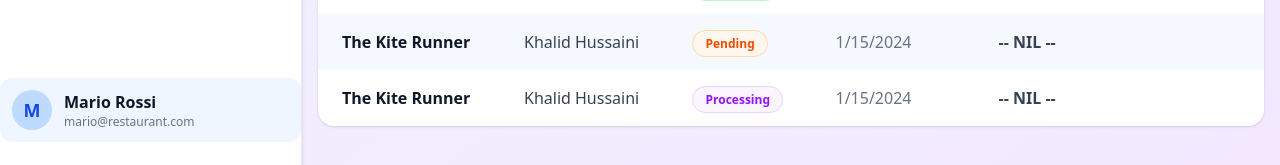
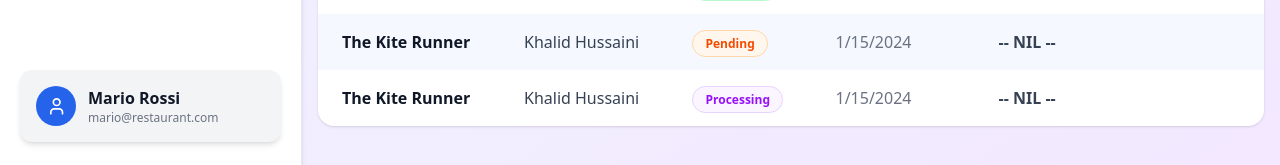
Before and after one commit to hba777/ai-books, a Next.js app in the folder frontend/: page /classification in a window 1280 px wide. Shown: the part 787-952 px from the top of the page. Built offline with nearby package versions, Linux system fonts and the light colour scheme; no server answers.

Commit message:
Sidebar and Classifcation Card ui fixed further

```diff
--- a/frontend/src/components/Sidebar/Sidebar.tsx
+++ b/frontend/src/components/Sidebar/Sidebar.tsx
@@ -64,6 +64,7 @@
   const active = (href: string) => router.pathname === href;
   const [username, setUsername] = useState("Mario Rossi");
   const [email, setEmail] = useState("mario@restaurant.com");
+  const [userInitial, setUserInitial] = useState("M");
 
   useEffect(() => {
     if (typeof window !== "undefined") {
@@ -71,7 +72,10 @@
       if (token) {
         try {
           const decoded: any = jwtDecode(token);
-          if (decoded && decoded.sub) setUsername(decoded.sub);
+          if (decoded && decoded.sub) {
+            setUsername(decoded.sub);
+            setUserInitial(decoded.sub.charAt(0).toUpperCase());
+          }
           if (decoded && decoded.email) setEmail(decoded.email);
         } catch {}
       }
@@ -90,7 +94,11 @@
             collapsed ? "px-2" : "px-6"
           }`}
         >
-          <div className={`flex items-center mb-10 transition-all duration-300 ${collapsed ? "justify-center" : "justify-between"}`}>
+          <div
+            className={`flex items-center mb-10 transition-all duration-300 ${
+              collapsed ? "justify-center" : "justify-between"
+            }`}
+          >
             {collapsed ? (
               // Only show the collapse/expand button centered
               <button
@@ -131,10 +139,12 @@
                   <button
                     className="p-1.5 rounded-md hover:bg-gray-100 transition"
                     onClick={() => setCollapsed(!collapsed)}
-                    aria-label={collapsed ? "Expand sidebar" : "Collapse sidebar"}
+                    aria-label={
+                      collapsed ? "Expand sidebar" : "Collapse sidebar"
+                    }
                   >
                     {collapsed ? (
-                      <IoIosArrowForward className="text-gray-500 text-xl mr-4"/>
+                      <IoIosArrowForward className="text-gray-500 text-xl mr-4" />
                     ) : (
                       <IoIosArrowBack className="text-gray-400 text-lg" />
                     )}
@@ -204,7 +214,7 @@
                       <span className="absolute top-2 right-2 w-2.5 h-2.5 bg-[#60a5fa] rounded-full" />
                     )}
                     <span
-                      className={`flex items-center justify-center w-8 h-8 rounded-lg mr-3 ${
+                      className={`flex items-center justify-center w-9 h-9 rounded-lg mr-3 ${
                         active(link.href)
                           ? "bg-[#2563eb] text-white"
                           : "bg-gray-100"
@@ -223,13 +233,34 @@
 
       {/* User Profile Section - use visibility classes */}
       <div
-        className={`flex items-center gap-3 bg-blue-50 rounded-xl p-3 mt-8 transition-all duration-300 ${
+        className={`flex items-center gap-3 mx-5 bg-[#F3F4F6] rounded-xl p-4 mt-8 shadow-md transition-all duration-300 ${
           collapsed ? "opacity-0 h-0" : "opacity-100 h-auto"
         }`}
         style={{ pointerEvents: collapsed ? "none" : "auto" }} // Disable clicks for this user profile section when hidden
       >
-        <div className="bg-blue-200 rounded-full w-10 h-10 flex items-center justify-center font-bold text-blue-700 text-lg">
-          M
+        <div className="bg-[#2563EB] rounded-full w-10 h-10 flex items-center justify-center font-bold text-blue-700 text-lg">
+          <svg
+            width="21"
+            height="21"
+            viewBox="0 0 21 21"
+            fill="none"
+            xmlns="http://www.w3.org/2000/svg"
+          >
+            <path
+              d="M16.5 17.8334V16.1667C16.5 15.2827 16.1488 14.4348 15.5237 13.8097C14.8986 13.1846 14.0507 12.8334 13.1667 12.8334H8.16667C7.28261 12.8334 6.43477 13.1846 5.80965 13.8097C5.18453 14.4348 4.83334 15.2827 4.83334 16.1667V17.8334"
+              stroke="white"
+              stroke-width="1.66667"
+              stroke-linecap="round"
+              stroke-linejoin="round"
+            />
+            <path
+              d="M10.6667 9.50004C12.5076 9.50004 14 8.00766 14 6.16671C14 4.32576 12.5076 2.83337 10.6667 2.83337C8.82572 2.83337 7.33334 4.32576 7.33334 6.16671C7.33334 8.00766 8.82572 9.50004 10.6667 9.50004Z"
+              stroke="white"
+              stroke-width="1.66667"
+              stroke-linecap="round"
+              stroke-linejoin="round"
+            />
+          </svg>
         </div>
         <div className="whitespace-nowrap">
           <div className="font-semibold text-gray-900">{username}</div>
--- a/frontend/src/features/ClassificationPage/ClassificationCardRow/ClassificationCard.tsx
+++ b/frontend/src/features/ClassificationPage/ClassificationCardRow/ClassificationCard.tsx
@@ -22,7 +22,7 @@
   }
 
   return (
-    <div className="flex flex-col items-start bg-white rounded-2xl shadow p-6 min-w-[170px] max-w-[200px] w-full h-44 relative">
+    <div className="flex flex-col items-start bg-white rounded-2xl shadow-md p-6 min-w-[170px] max-w-[200px] w-full h-44 relative">
       <div className="flex items-center mb-4">
         <div
           className={`w-12 h-12 rounded-xl flex items-center justify-center text-white text-2xl mr-2 overflow-hidden ${iconBgClass}`}
```
